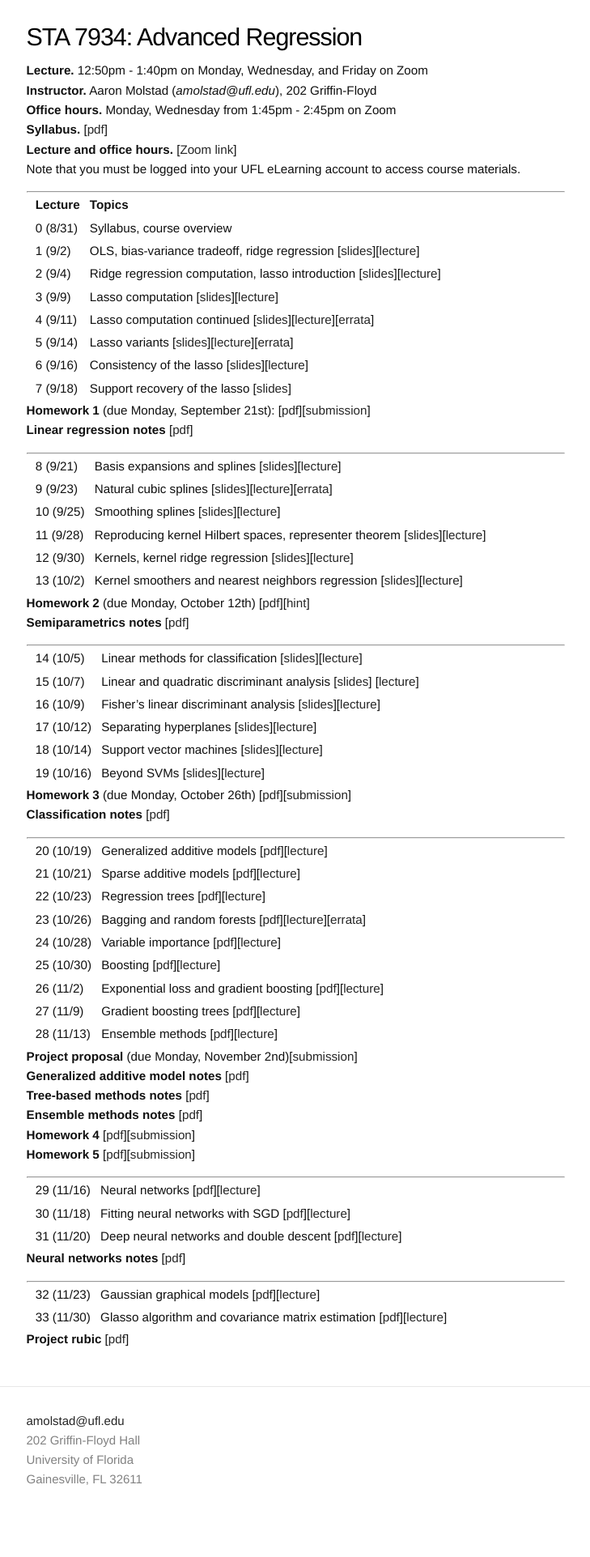
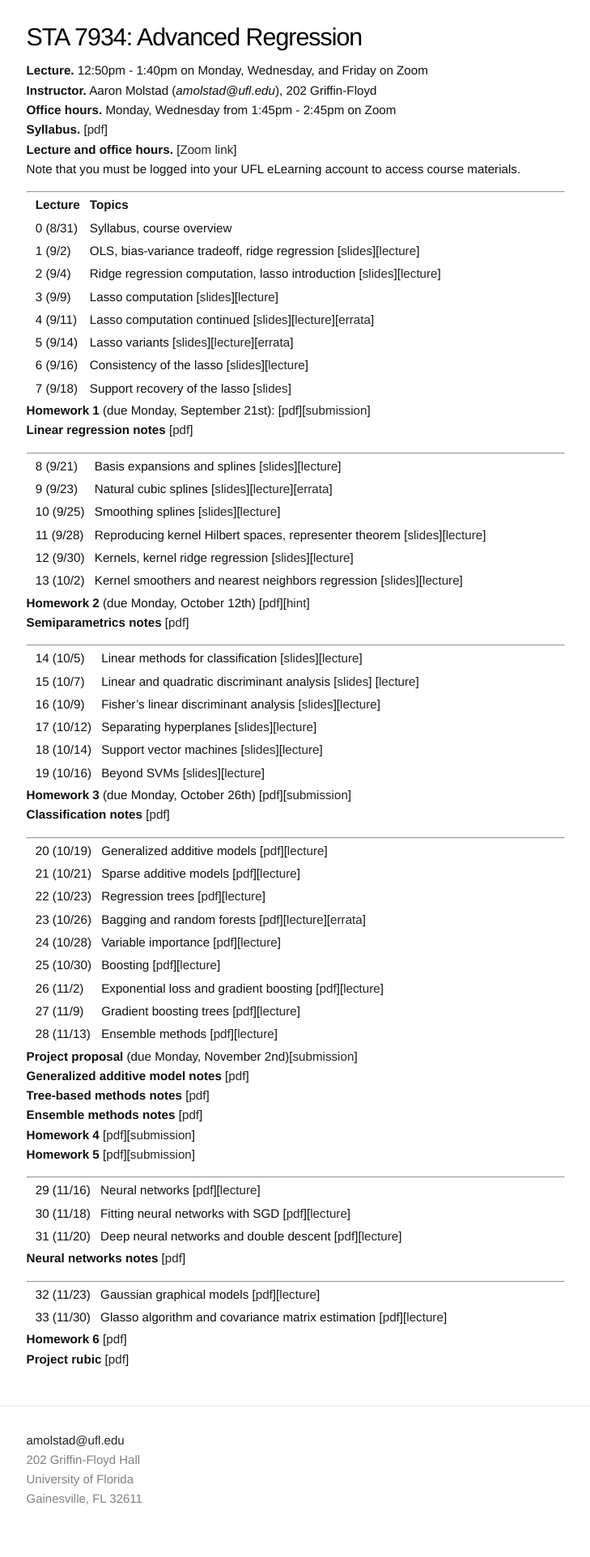
Before and after one commit to ajmolstad/ajmolstad.github.io, a Jekyll site: the page built from F20_STA7934.md, in a window 1280 px wide. Shown: the whole page at 81% size, without its empty margins (275-1004 px from the left). Built offline with Jekyll 4.4.1, drawn with Linux system fonts in a browser that asks for light colours; before the commit the page ends 1899 px from its top, so only the background shows below that.

Commit message:
Update F20_STA7934.md

```diff
--- a/F20_STA7934.md
+++ b/F20_STA7934.md
@@ -85,4 +85,5 @@ Note that you must be logged into your UFL eLearning account to access course ma
 || 32 (11/23) || Gaussian graphical models [[pdf](https://ufl.instructure.com/files/54930894/download?download_frd=1)][[lecture](https://ufl.instructure.com/courses/412309/files?preview=54930879)] ||
 || 33 (11/30) || Glasso algorithm and covariance matrix estimation [[pdf](https://ufl.instructure.com/files/54983565/download?download_frd=1)][[lecture](https://ufl.instructure.com/files/54983621/download?download_frd=1)] ||
 
+**Homework 6** [[pdf](https://ufl.instructure.com/files/55086320/download?download_frd=1)]
 **Project rubic** [[pdf](https://ufl.instructure.com/files/54952902/download?download_frd=1)]
```
